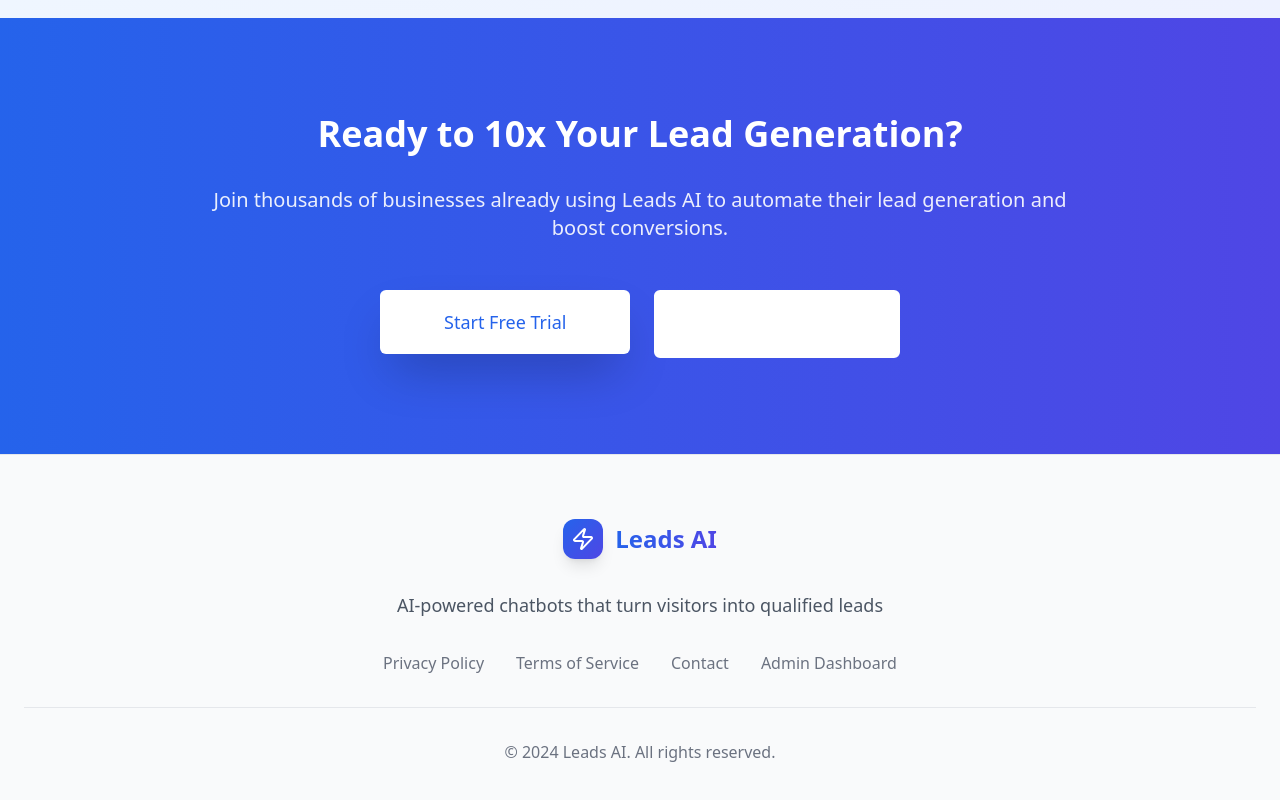
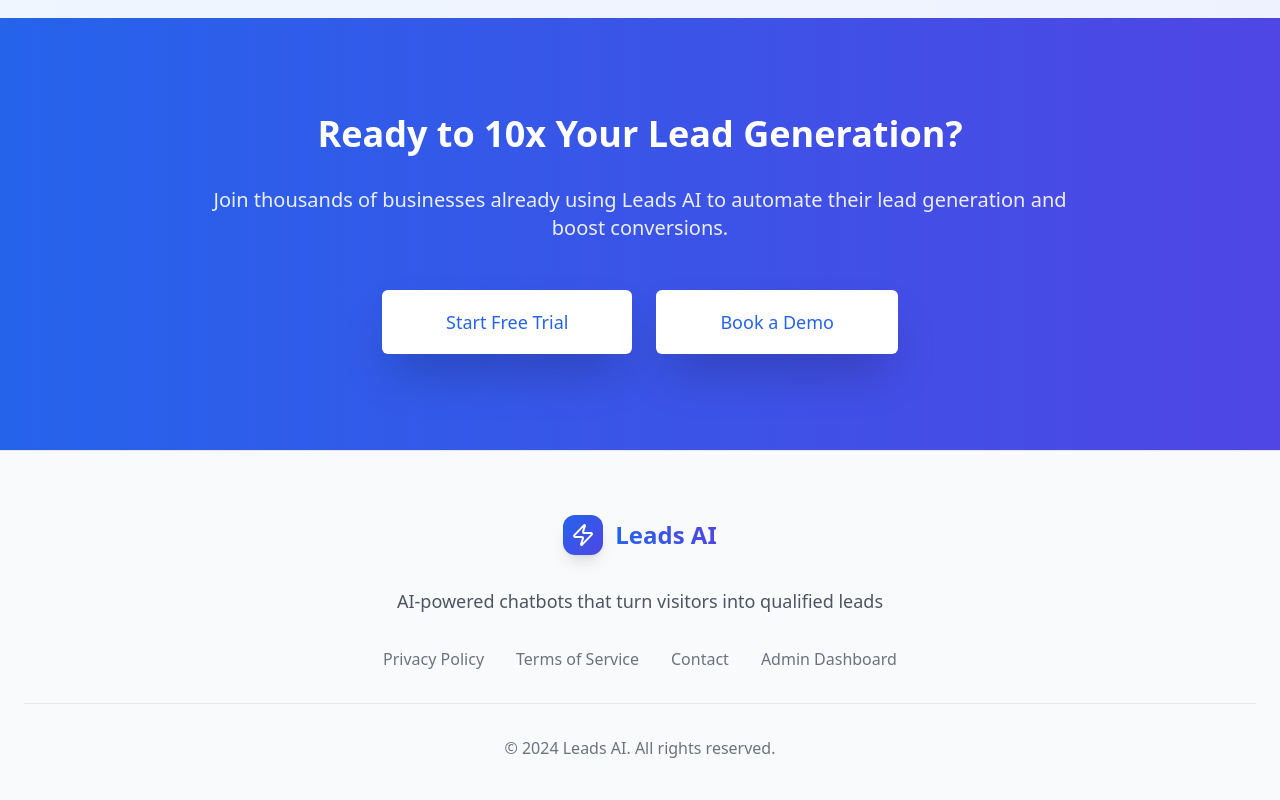
Before and after one commit to yabeths/cyber-bot-forge, a React (Vite) app: page / in a window 1280 px wide. Shown: the part 1739-2539 px from the top of the page. Built offline with nearby package versions, Linux system fonts and the light colour scheme.

Commit message:
Add placeholder button
Add a placeholder button next to the "Start Free Trial" button on the index page.

```diff
--- a/src/pages/Index.tsx
+++ b/src/pages/Index.tsx
@@ -157,7 +157,7 @@ const Index = () => {
             <Button size="lg" className="text-lg px-16 py-8 bg-white text-blue-600 hover:bg-gray-100 shadow-2xl" asChild>
               <a href="/signup">Start Free Trial</a>
             </Button>
-            <Button variant="outline" size="lg" className="text-lg px-16 py-8 border-2 border-white text-white hover:bg-white/10" asChild>
+            <Button size="lg" className="text-lg px-16 py-8 bg-white text-blue-600 hover:bg-gray-100 shadow-2xl" asChild>
               <a href="/demo">Book a Demo</a>
             </Button>
           </div>
```
